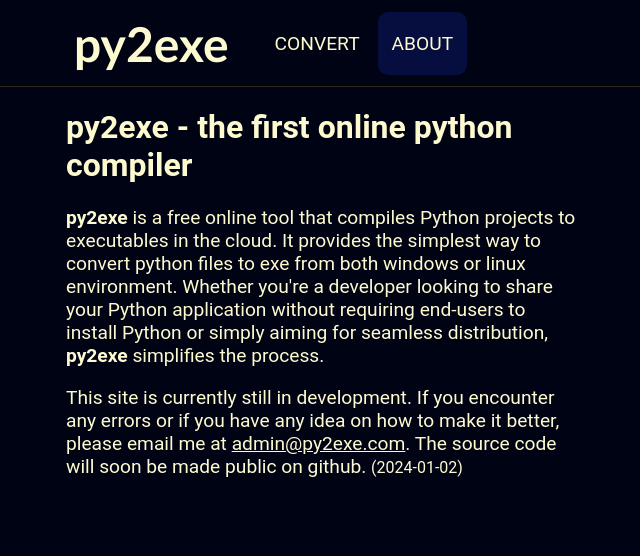
After one commit to kvandeh/py2exe, a Flask app: page /about in a window 1280 px wide. The commit adds this page. Shown: the top 556 px of the page, without its empty margins (318-958 px from the left). Run offline with Flask 3, Linux system fonts and the light colour scheme; parts of the project's set-up code (start-up, migrations or seed data) failed here and were passed over.

Commit message:
added about.html, added buymeacoffe link

```diff
--- a/app/routs.py
+++ b/app/routs.py
@@ -42,3 +42,7 @@ def view_conversion(conversion_id):
         if "download" in status:
             download = url_for('download_conversion', conversion_id=conversion_id)
     return render_template("view_conversion.html", status=status, download=download, filenames=original_files)
+
+@app.route('/about')
+def about():
+    return render_template('about.html')
--- a/app/static/css/main.css
+++ b/app/static/css/main.css
@@ -8,6 +8,8 @@
     --button-hover-color: #ffe83a;
     --link-color: var(--text-color);
     --navbar-bg-color: #000314;
+    --navbar-hover-color: #000f66;
+    --navbar-active-color: #060e3f;
     --division-line-color: #2c2a1a;
 }
 
@@ -22,13 +24,11 @@ body {
 .content {
     width: fit-content;
     min-width: 40vw;
-    max-width: min(400px, 90vw);
+    max-width: min(500px, 95vw);
     margin: 0 auto;
     margin-bottom: 60px;
     margin-left: auto;
     margin-right: auto;
-    padding-left: 1vw;
-    padding-top: 120px;
     display: flex;
     flex-direction: column;
     justify-content: space-between;
@@ -63,13 +63,24 @@ p {
 
 .navbar {
     display: flex;
+    justify-content: center;
+    align-items: center;
+    width: 100vw;
+    height: auto;
+    border-bottom: 1px solid var(--division-line-color);
+    height: 70px;
+    position: relative;
+    padding: .5rem;
+}
+
+.navbar > div {
+    display: flex;
     align-items: center;
     align-content: center;
+    justify-content: start;
+    min-width: min(500px, 95vw);
+    width: 40vw;
     position: fixed;
-    width: 100vw;
-    height: 70px;
-    border-bottom: 1px solid var(--division-line-color);
-    padding: .5rem;
     background-color: var(--navbar-bg-color);
 }
 
@@ -78,8 +89,43 @@ p {
     color: var(--text-color);
     text-decoration: none;
     font-weight: bold;
-    margin: 0 1rem;
     position: relative;
-    padding: 11px 14px 11px 14px;
+    margin-right: 2rem;
     font-family: "trebuchet ms", 'Roboto', sans-serif;
 }
+
+.navbar .navbar-items > *, .navbar-item {
+    font-size: 1.2rem;
+    color: var(--text-color);
+    text-decoration: none;
+    padding: 20px 14px 20px 14px;
+    border-radius: var(--border-radius);
+    position: relative;
+    cursor: pointer;
+    transition: background-color .07s;
+    text-transform: uppercase;
+}
+
+.navbar:not(.responsive) .navbar-items > *:hover, .navbar:not(.responsive) .navbar-item:hover {
+    background-color: var(--navbar-hover-color);
+}
+
+.navbar-items > .active, .navbar-item.active {
+    background-color: var(--navbar-active-color);
+}
+
+@media screen and (max-width: 450px) {
+    .navbar .navbar-items > *, .navbar-item {
+        text-transform: none;
+        padding: 20px 10px;
+    }
+
+    .navbar a.heading {
+        font-size: 2.5rem;
+        margin-right: .3rem;
+    }
+
+    .navbar {
+        padding: .5rem .1rem;
+    }
+}
--- /dev/null
+++ b/app/templates/about.html
@@ -0,0 +1,25 @@
+{% extends 'base.html' %}
+
+{% block head %}
+{% endblock %}
+
+
+{% block body %}
+<div>
+    <h1>py2exe - the first online python compiler</h1>
+    <p>
+        <b>py2exe</b> is a free online tool that compiles Python projects to executables in the cloud. It provides the simplest way to convert python files to exe from
+        both windows or linux environment.
+        Whether you're a developer looking to share your Python application without requiring end-users to install
+        Python or simply aiming for seamless distribution, <b>py2exe</b> simplifies the process.
+    </p>
+    <p>This site is currently still in development. If you encounter any errors or if you have any idea on how to make it better, please email me at
+         <a href="mailto:admin@py2exe.com">admin@py2exe.com</a>. The source code will soon be made public on github. <small>(2024-01-02)</small>
+    </p>
+    <script type="text/javascript" src="https://cdnjs.buymeacoffee.com/1.0.0/button.prod.min.js" data-name="bmc-button" data-slug="cenekp" data-color="#5F7FFF" data-emoji="" data-font="Poppins" data-text="Buy me a coffee" data-outline-color="#000000" data-font-color="#ffffff" data-coffee-color="#FFDD00" ></script>
+</div>
+
+<script>
+    document.getElementById("navbar-about").classList.add("active")
+</script>
+{% endblock %}
--- a/app/templates/base.html
+++ b/app/templates/base.html
@@ -14,7 +14,13 @@
 
 <body>
     <div class="navbar">
-        <a class="heading" href="{{ url_for('index') }}">py2exe</a>
+        <div>
+            <a class="heading" href="{{ url_for('index') }}">py2exe</a>
+            <div class="navbar-items">
+                <a id="navbar-convert" href="{{ url_for('convert') }}">convert</a>
+                <a id="navbar-about" href="{{ url_for('about') }}">about</a>
+            </div>
+        </div>
     </div>
     <div class="content">
         {% with messages = get_flashed_messages(with_categories=true) %}
```
Also changed, not shown: app/templates/convert.html (+10 -6 lines).
